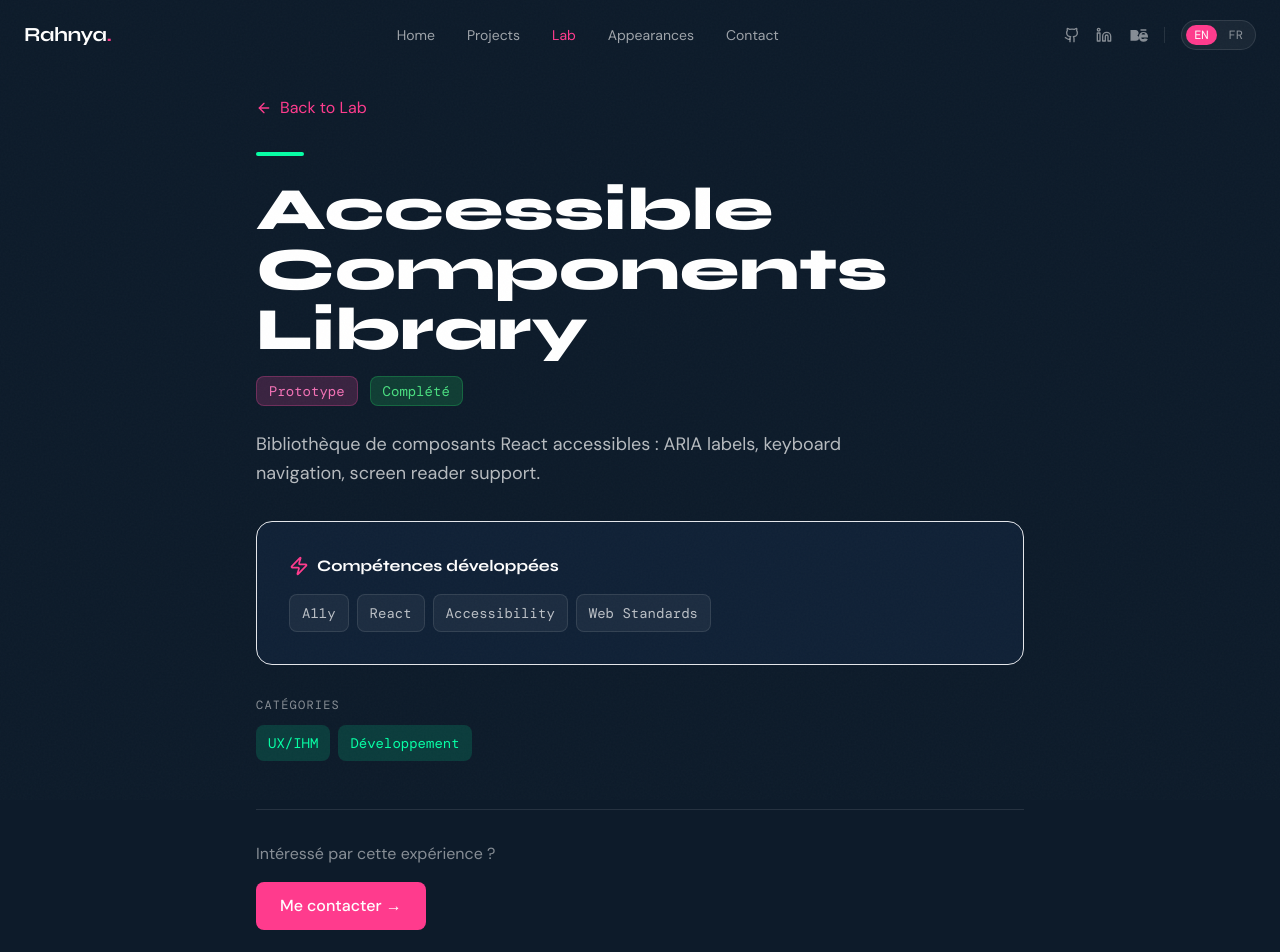
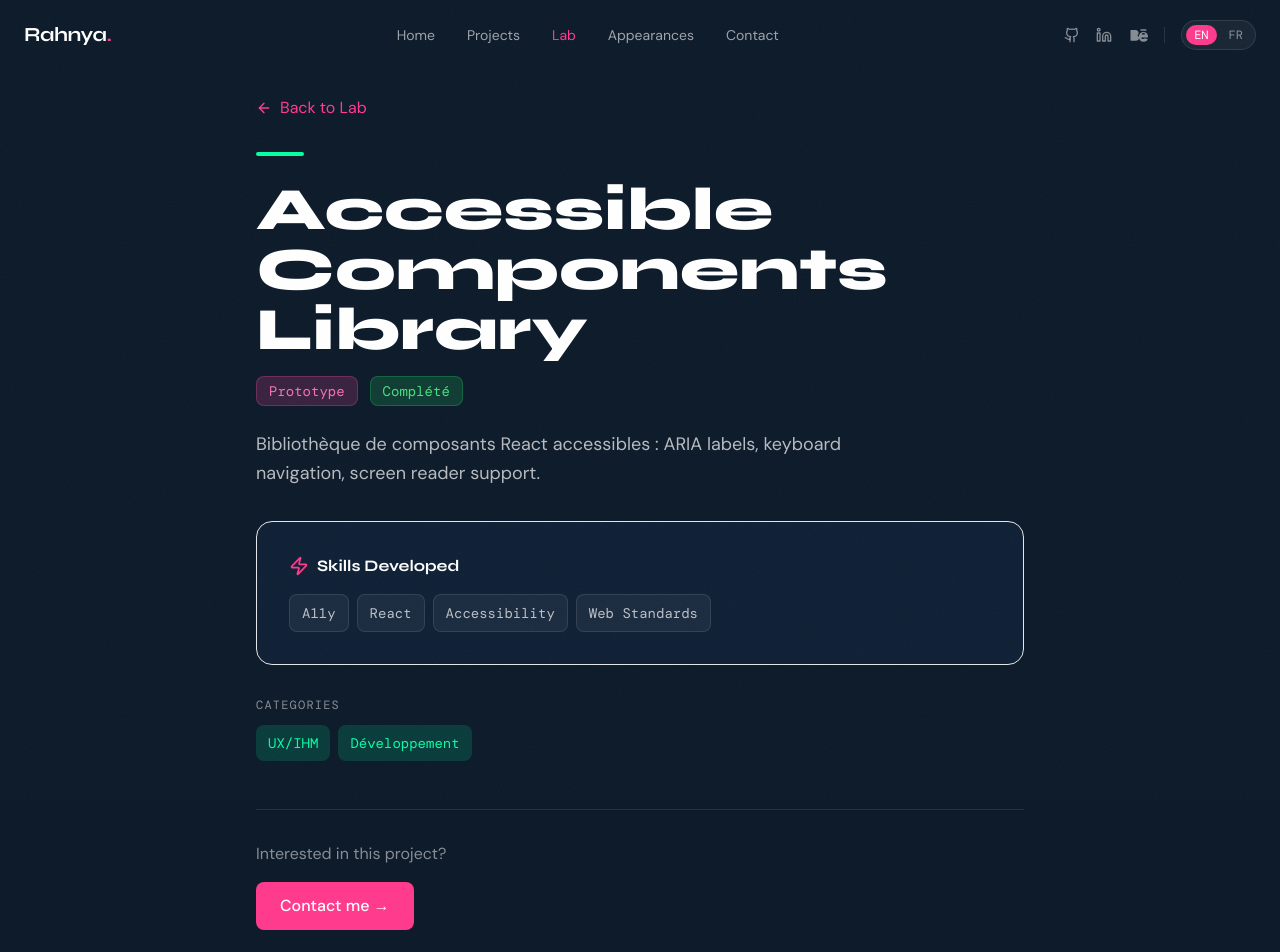
Before and after one commit to rahnya/portfolio2026, a Next.js app: page /lab/accessible-components-library in a window 1280 px wide. Shown: the top 952 px of the page. Built offline with nearby package versions, Linux system fonts and the light colour scheme; a web font is replaced by a local one.

Commit message:
v1 fonctionnelle

```diff
--- a/app/lab/[slug]/page.tsx
+++ b/app/lab/[slug]/page.tsx
@@ -3,18 +3,15 @@ import React from "react";
 import Link from "next/link";
 import { useLang } from "@/components/LangContext";
 import labData from "@/data/lab.json";
-import { ArrowLeft, Github, ExternalLink, Zap } from "lucide-react";
-import { notFound } from "next/navigation";
+import { ArrowLeft, Zap } from "lucide-react";
+import { useParams } from "next/navigation";
 
-interface LabDetailPageProps {
-  params: {
-    slug: string;
-  };
-}
+export default function LabDetailPage() {
+  const params = useParams();
+  const { t, lang } = useLang();
+  const slug = params?.slug as string;
 
-export default function LabDetailPage({ params }: LabDetailPageProps) {
-  const { t, lang } = useLang();
-  const item = labData.find((i: any) => i.slug === params.slug);
+  const item = labData.find((i: any) => i.slug === slug);
 
   // Si l'item n'existe pas, affiche une page 404
   if (!item) {
@@ -26,7 +23,7 @@ export default function LabDetailPage({ params }: LabDetailPageProps) {
           </h1>
           <p className="text-white/50 mb-6">
             {lang === "en"
-              ? "Cet élément de lab n'existe pas."
+              ? "This lab item does not exist."
               : "Cet élément de lab n'existe pas."}
           </p>
           <Link
@@ -34,7 +31,7 @@ export default function LabDetailPage({ params }: LabDetailPageProps) {
             className="inline-flex items-center gap-2 px-4 py-2 rounded-lg bg-[#FF3B8D] text-white hover:bg-[#FF96B3] transition-colors"
           >
             <ArrowLeft className="w-4 h-4" />
-            {lang === "en" ? "Retour au Lab" : "Retour au Lab"}
+            {lang === "en" ? "Back to Lab" : "Retour au Lab"}
           </Link>
         </div>
       </div>
@@ -128,7 +125,7 @@ export default function LabDetailPage({ params }: LabDetailPageProps) {
           <div className="bg-[#183153]/30 border border-white/8 rounded-2xl p-8 mb-8">
             <div className="flex items-center justify-between mb-3">
               <h3 className="font-display font-bold text-white">
-                {lang === "en" ? "Progression" : "Progression"}
+                {lang === "en" ? "Progress" : "Progression"}
               </h3>
               <span className="font-mono text-lg text-[#FF3B8D]">
                 {item.progress}%
@@ -151,7 +148,9 @@ export default function LabDetailPage({ params }: LabDetailPageProps) {
           <div className="bg-[#183153]/30 border border-white/8 rounded-2xl p-8 mb-8">
             <h3 className="font-display font-bold text-white mb-4 flex items-center gap-2">
               <Zap className="w-5 h-5 text-[#FF3B8D]" />
-              {lang === "en" ? "Compétences développées" : "Compétences développées"}
+              {lang === "en"
+                ? "Skills Developed"
+                : "Compétences développées"}
             </h3>
             <div className="flex flex-wrap gap-2">
               {content.skills.map((skill: string) => (
@@ -170,7 +169,7 @@ export default function LabDetailPage({ params }: LabDetailPageProps) {
         {item.tags && item.tags.length > 0 && (
           <div className="mb-8">
             <h3 className="font-mono text-xs text-white/50 uppercase tracking-widest mb-3">
-              Catégories
+              {lang === "en" ? "Categories" : "Catégories"}
             </h3>
             <div className="flex flex-wrap gap-2">
               {item.tags.map((tag: string) => (
@@ -193,14 +192,14 @@ export default function LabDetailPage({ params }: LabDetailPageProps) {
         <div className="mt-12 pt-8 border-t border-white/10">
           <p className="text-white/50 mb-4">
             {lang === "en"
-              ? "Intéressé par cette expérience ?"
+              ? "Interested in this project?"
               : "Intéressé par cette expérience ?"}
           </p>
           <Link
             href="/contact"
             className="inline-flex items-center gap-2 px-6 py-3 rounded-lg bg-[#FF3B8D] text-white hover:bg-[#FF96B3] transition-colors font-body font-medium"
           >
-            {lang === "en" ? "Me contacter" : "Me contacter"} →
+            {lang === "en" ? "Contact me" : "Me contacter"} →
           </Link>
         </div>
       </div>
```
